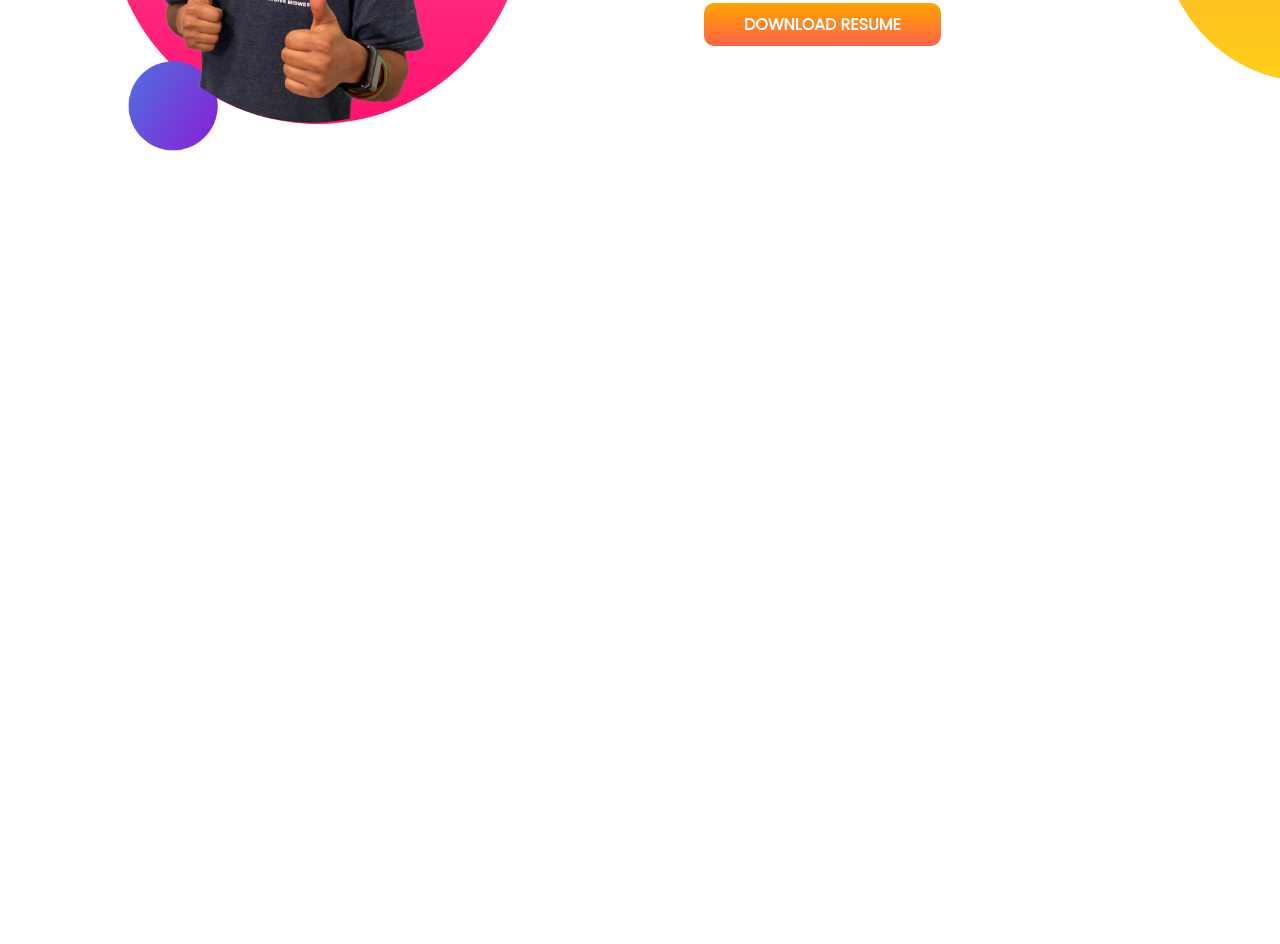
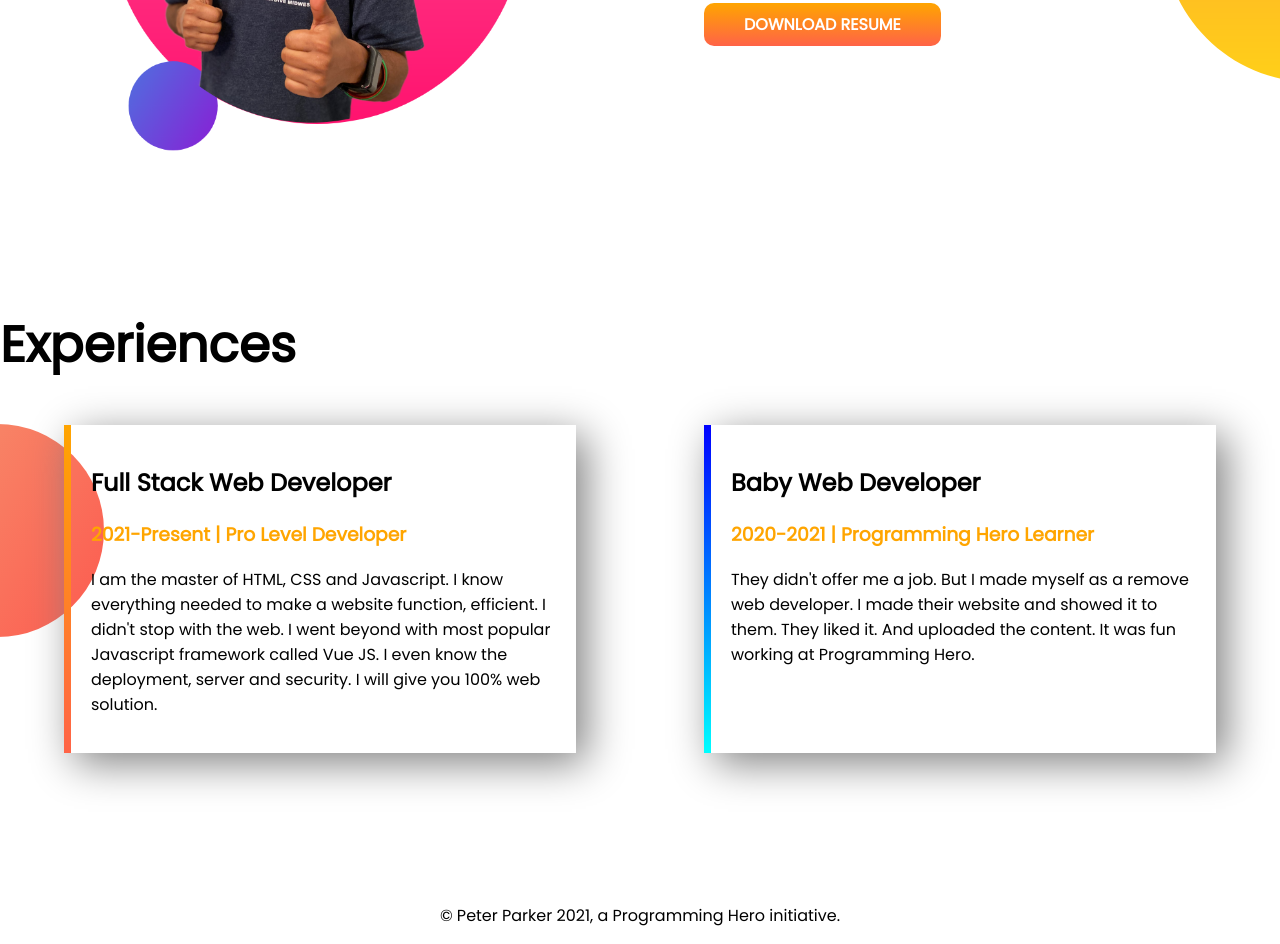
Before and after one commit to abdul-mannan-naim/developer-portfolio, a plain HTML site: page index.html in a window 1280 px wide. Shown: the part 911-1855 px from the top of the page. Before the commit the page ends 1219 px from the top, so only its background shows below. Drawn offline with Linux system fonts and the light colour scheme.

Commit message:
alhamdulillah

```diff
--- a/index.html
+++ b/index.html
@@ -17,7 +17,7 @@
 </head>
 
 <body>
-    <section class="top-banner">
+    <section class="top-banner flex">
         <div class="half-width">
             <h1>welcome to</h1>
             <h1><span class="orange-color">Naim Hossain</span> World ! </h1>
@@ -34,7 +34,7 @@
         </div>
     </section>
 
-    <section class="dream-big">
+    <section class="dream-big flex">
         <div class="half-width">
             <img src="image/jhankar2.png" alt="jhankar-vai">
 
@@ -53,7 +53,46 @@
 
     </section>
 
+    <section class="experience-area">
+        <h1>Experiences</h1>
 
+
+        <div class="flex">
+
+            <div id="last-one" class="experience-item">
+
+
+                <h2>Full Stack Web Developer</h2>
+                <h3 class="orange-color">2021-Present | Pro Level Developer</h3>
+                <p> I am the master of HTML, CSS and Javascript. I know everything needed to make a website function,
+                    efficient. I didn't stop with the web. I went beyond with most popular Javascript framework called
+                    Vue
+                    JS. I even know the deployment, server and security. I will give you 100% web solution. </p>
+
+            </div>
+
+
+
+
+
+            <div id="last" class="experience-item">
+
+                <h2> Baby Web Developer </h2>
+                <h3 class="orange-color"> 2020-2021 | Programming Hero Learner </h3>
+                <p> They didn't offer me a job. But I made myself as a remove web developer. I made their website and
+                    showed
+                    it to them. They liked it. And uploaded the content. It was fun working at Programming Hero. </p>
+
+            </div>
+        </div>
+
+
+    </section>
+    <footer>
+        <p>
+            © Peter Parker 2021, a Programming Hero initiative.
+        </p>
+    </footer>
 </body>
 
 </html>
--- a/style.css
+++ b/style.css
@@ -7,12 +7,16 @@ margin: 0px;
 h1{
 font-size: 50px;
 
+h2{
+    font-size: 40px;
+}
+
 }
  .orange-color{
 color: orange;
 
  }
- section{
+ .flex{
 
     display: flex;
     margin-bottom: 150px;
@@ -48,3 +52,33 @@ background-image: url(image/dream-bg.png);
 background-repeat: no-repeat;
 background-position: right;
 }
+
+.experience-item{
+width: 40%;
+margin-left: 5%;
+margin-right: 5%;
+padding: 20px;
+
+box-shadow: 10px 10px 40px gray ;
+}
+.experience-area{
+background-image: url(image/exp-bg.png);
+background-repeat: no-repeat;
+background-position: left;
+
+}
+#last{
+ border-left: 7px solid;
+border-image: linear-gradient(blue, cyan);
+border-image-slice: 1;
+
+}
+#last-one{
+border-left: 7px solid;
+border-image: linear-gradient(orange, tomato);
+border-image-slice: 1;
+}
+footer p {
+text-align: center;
+
+}
```
